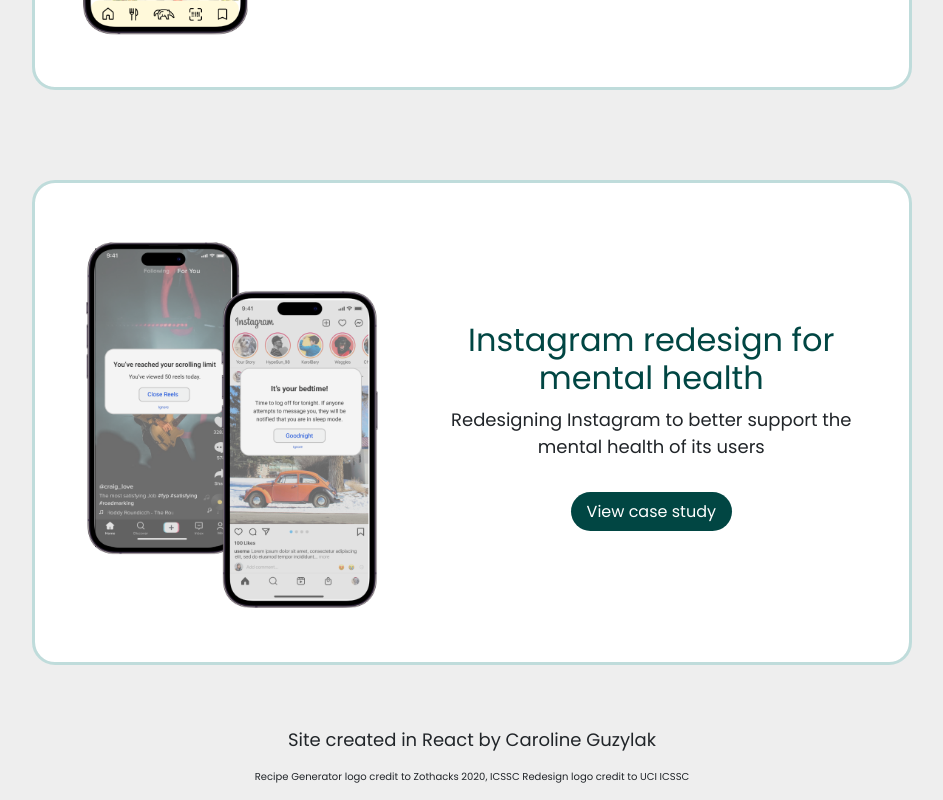
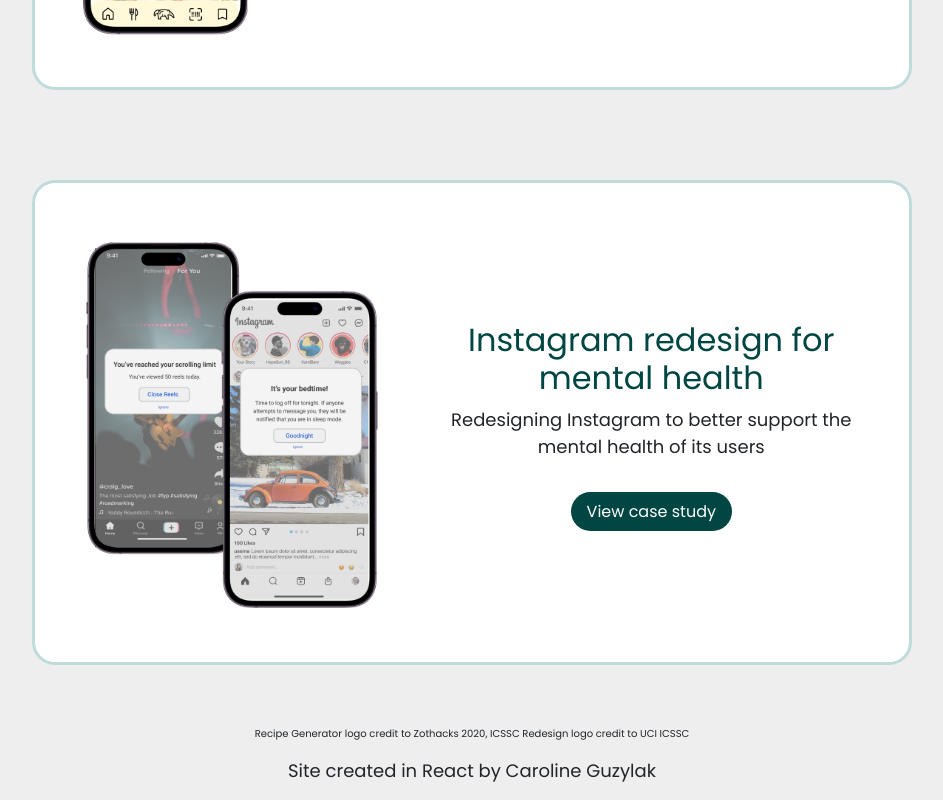
Before and after one commit to carolineguzylak/react_portfolio_site, a React (Create React App) app: page / in a window 1280 px wide. Shown: the part 1752-2552 px from the top of the page, without its empty margins (168-1111 px from the left). Built offline with nearby package versions, Linux system fonts and the light colour scheme.

Commit message:
fixed footer issues

```diff
--- a/src/components/Footer.js
+++ b/src/components/Footer.js
@@ -6,7 +6,6 @@
     return (
         <footer className={styles.footer}>
             <p>Site created in React by Caroline Guzylak</p>
-            <p className={styles.credits}>Recipe Generator logo credit to Zothacks 2020, ICSSC Redesign logo credit to UCI ICSSC</p>
         </footer>
     );
 };
--- a/src/routes/Home.js
+++ b/src/routes/Home.js
@@ -65,8 +65,9 @@
 
         </div>
 
+        <p className={styles.credits}>Recipe Generator logo credit to Zothacks 2020, ICSSC Redesign logo credit to UCI ICSSC</p>
+        <Footer />
 
-        <Footer />
     </div>;
 };
 
--- a/src/styles/About.module.css
+++ b/src/styles/About.module.css
@@ -1,3 +1,4 @@
+
 
 .profilePic {
     width:25%;
--- a/src/styles/Footer.css
+++ /dev/null
@@ -1,5 +0,0 @@
-.footer {
-    background-color: rgba(49, 28, 0, 0.05);
-    text-align:center;
-    padding:1rem;
-}
--- a/src/styles/Footer.module.css
+++ b/src/styles/Footer.module.css
@@ -4,8 +4,5 @@
     flex-direction:column;
     align-items:center;
     text-align:center;
+
 }
-
-.credits{
-    font-size:10px;
-}
--- a/src/styles/Home.module.css
+++ b/src/styles/Home.module.css
@@ -8,3 +8,8 @@
     padding:1rem;
     text-align:center;
 }
+
+.credits{
+    text-align:center;
+    font-size:10px;
+}
--- a/src/styles/globals.css
+++ b/src/styles/globals.css
@@ -46,9 +46,11 @@
   font-family: 'Poppins', sans-serif;
 }
 
+
 body {
   background: #eeeeee;
 }
+
 
 h1, h2, h3, a {
   color: rgb(1, 70, 67);
```
